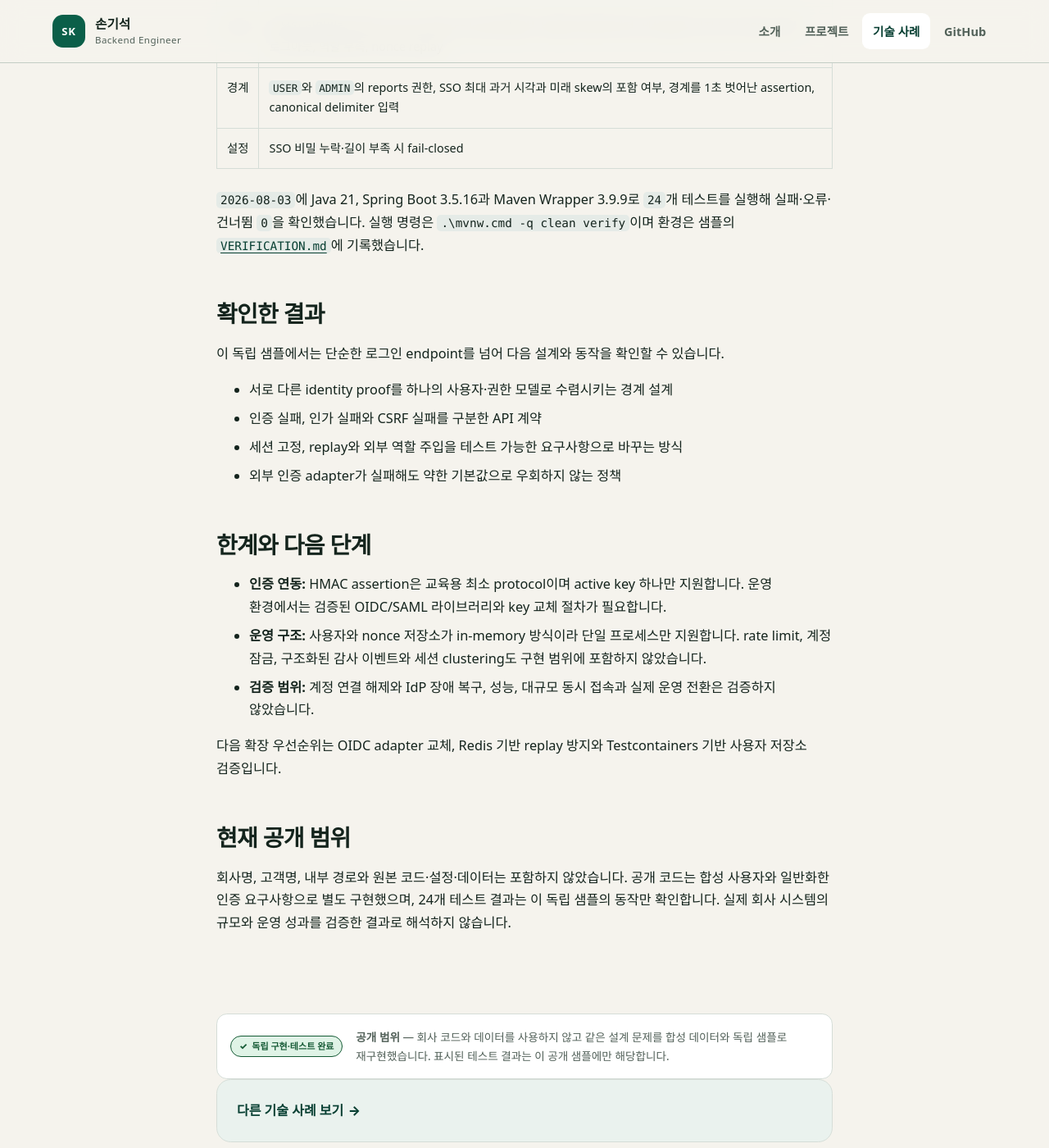
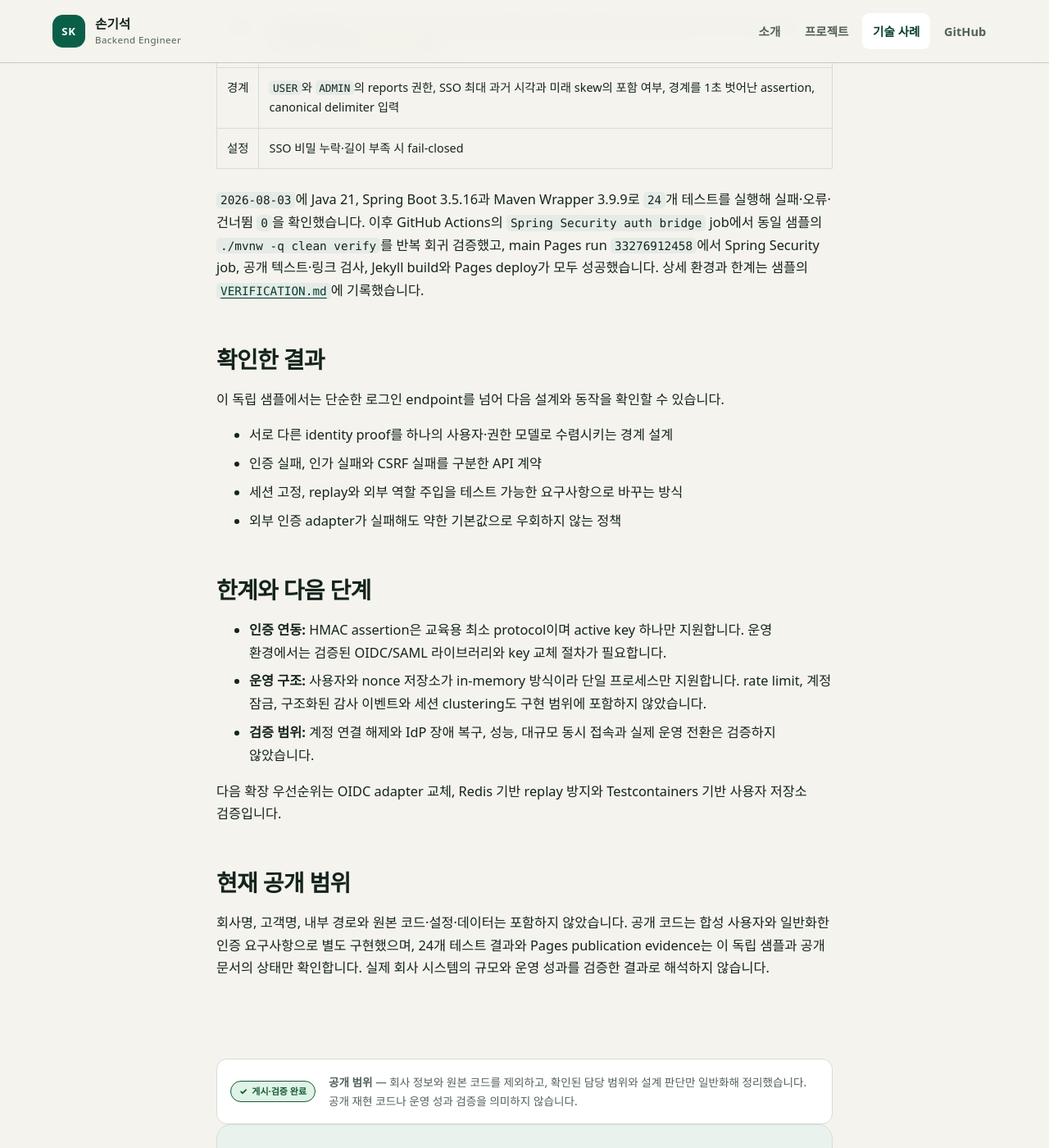
Before and after one commit to son1004007/engineering-career-portfolio, a Jekyll site: the page built from 03_portfolio/case-studies/spring-security-auth-bridge.md, in a window 1280 px wide and 1400 px high, scrolled down 3172 px. Shown: the whole window at 82% size. Built offline with Jekyll 4.4.1, drawn with Linux system fonts in a browser that asks for light colours.

Commit message:
docs: publish Spring Security auth bridge case

```diff
--- a/03_portfolio/case-studies/spring-security-auth-bridge.md
+++ b/03_portfolio/case-studies/spring-security-auth-bridge.md
@@ -91,7 +91,7 @@ signed SSO assertion -> SSO verifier -----+
 | 경계 | `USER`와 `ADMIN`의 reports 권한, SSO 최대 과거 시각과 미래 skew의 포함 여부, 경계를 1초 벗어난 assertion, canonical delimiter 입력 |
 | 설정 | SSO 비밀 누락·길이 부족 시 fail-closed |
 
-`2026-08-03`에 Java 21, Spring Boot 3.5.16과 Maven Wrapper 3.9.9로 `24`개 테스트를 실행해 실패·오류·건너뜀 `0`을 확인했습니다. 실행 명령은 `.\mvnw.cmd -q clean verify`이며 환경은 샘플의 [`VERIFICATION.md`](../../02_projects/case-study-samples/spring-security-auth-bridge/VERIFICATION.md)에 기록했습니다.
+`2026-08-03`에 Java 21, Spring Boot 3.5.16과 Maven Wrapper 3.9.9로 `24`개 테스트를 실행해 실패·오류·건너뜀 `0`을 확인했습니다. 이후 GitHub Actions의 `Spring Security auth bridge` job에서 동일 샘플의 `./mvnw -q clean verify`를 반복 회귀 검증했고, main Pages run `33276912458`에서 Spring Security job, 공개 텍스트·링크 검사, Jekyll build와 Pages deploy가 모두 성공했습니다. 상세 환경과 한계는 샘플의 [`VERIFICATION.md`](../../02_projects/case-study-samples/spring-security-auth-bridge/VERIFICATION.md)에 기록했습니다.
 
 ## 확인한 결과
 
@@ -112,4 +112,4 @@ signed SSO assertion -> SSO verifier -----+
 
 ## 현재 공개 범위
 
-회사명, 고객명, 내부 경로와 원본 코드·설정·데이터는 포함하지 않았습니다. 공개 코드는 합성 사용자와 일반화한 인증 요구사항으로 별도 구현했으며, 24개 테스트 결과는 이 독립 샘플의 동작만 확인합니다. 실제 회사 시스템의 규모와 운영 성과를 검증한 결과로 해석하지 않습니다.
+회사명, 고객명, 내부 경로와 원본 코드·설정·데이터는 포함하지 않았습니다. 공개 코드는 합성 사용자와 일반화한 인증 요구사항으로 별도 구현했으며, 24개 테스트 결과와 Pages publication evidence는 이 독립 샘플과 공개 문서의 상태만 확인합니다. 실제 회사 시스템의 규모와 운영 성과를 검증한 결과로 해석하지 않습니다.
```
Also changed, not shown: other parts of 03_portfolio/case-studies/spring-security-auth-bridge.md (+1 -1 lines).
